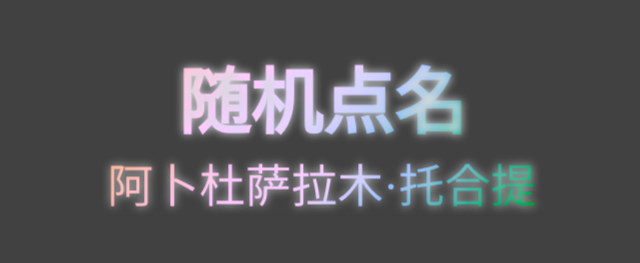
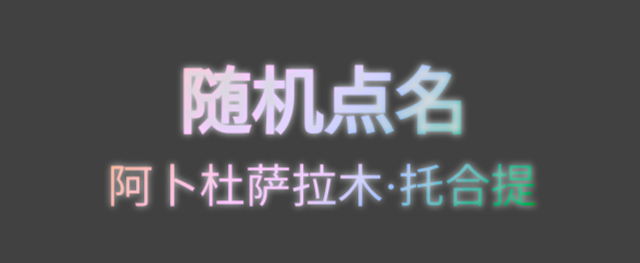
Before and after one commit to nai-ve/names, a plain HTML site: page index.html in a window 1280 px wide. Shown: the part 190-453 px from the top of the page, 318-958 px from the left. Drawn offline with Linux system fonts and the light colour scheme.

Commit message:
Update index.html

```diff
--- a/index.html
+++ b/index.html
@@ -23,7 +23,7 @@
         }
         /* 使用上期视频的文字渐变效果，再加一点点文字阴影 */
         span,h2{
-        	text-shadow: 0 0 10px #dfd8d8;
+        	text-shadow: 0 0 7px #dfd8d8;
             background: linear-gradient(135deg,#14ffe9,#ffeb3b,#ff00e0);
             -webkit-background-clip: text;
             -webkit-text-fill-color: transparent;
```
